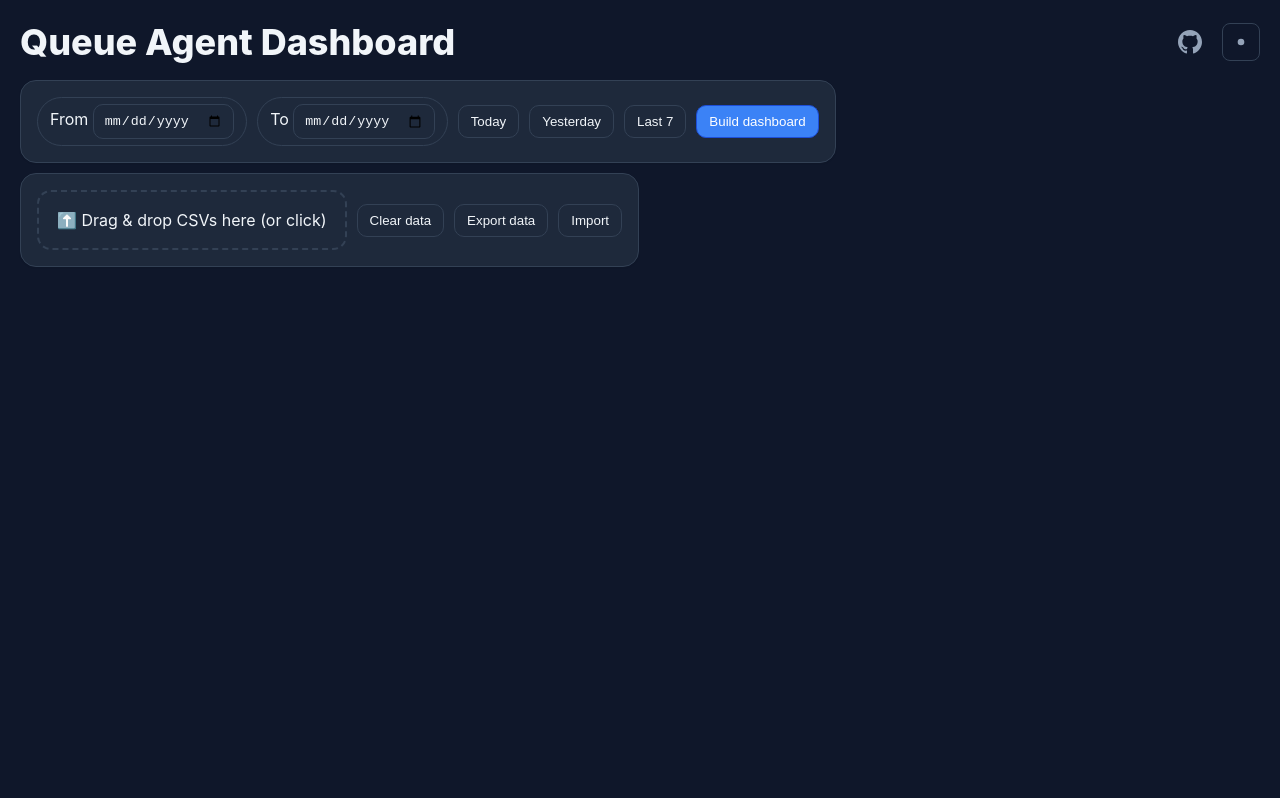
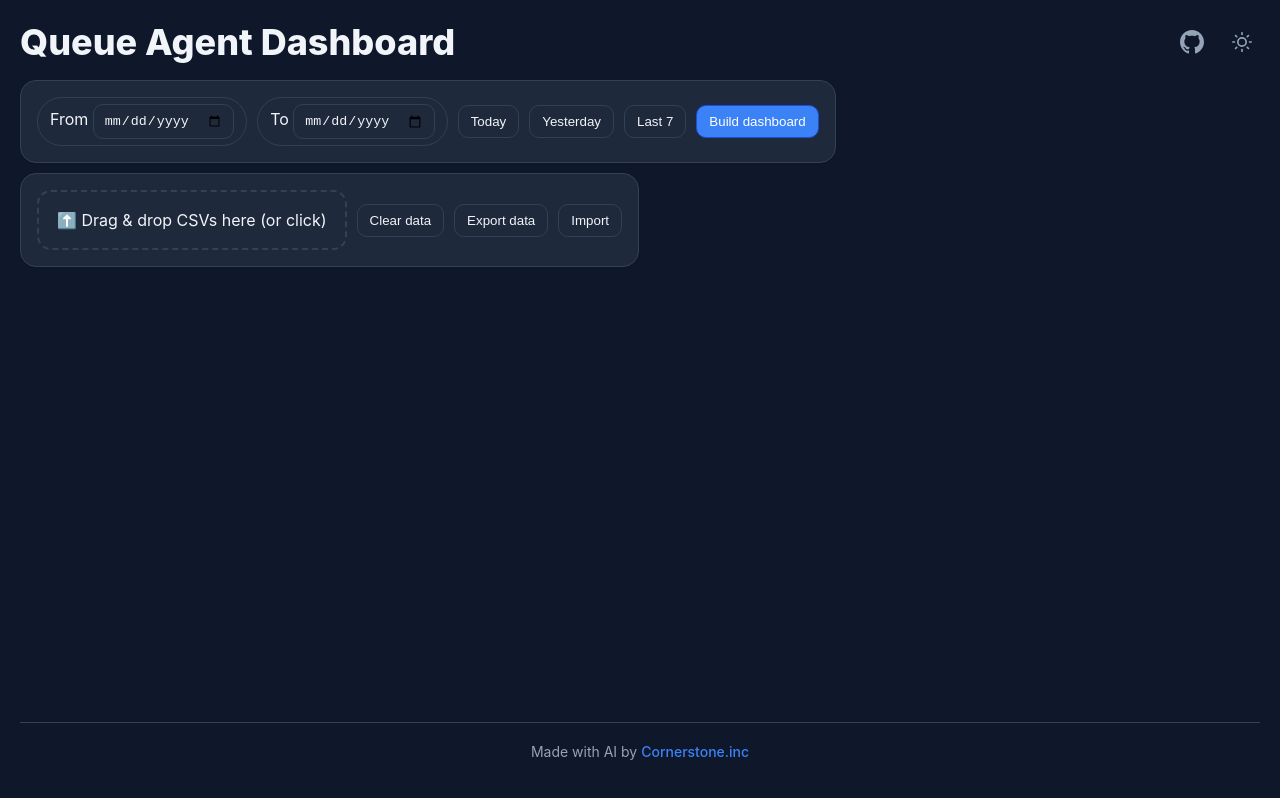
Before and after one commit to RAHB-REALTORS-Association/3cx-reports, a React (Create React App) app: page / in a window 1280 px wide. Both pictures are taken after a click on the button "Switch to dark mode". Built offline with nearby package versions, Linux system fonts and the light colour scheme.

Commit message:
Add footer component and update layout in App.js

```diff
--- a/src/App.css
+++ b/src/App.css
@@ -106,6 +106,33 @@
       border-radius: 4px;
     }
 
+    /* Footer */
+    .footer {
+      margin-top: auto;
+      padding: 20px;
+      text-align: center;
+      border-top: 1px solid var(--border);
+      background: var(--bg-primary);
+    }
+
+    .footer p {
+      margin: 0;
+      font-size: 0.875rem;
+      color: var(--text-secondary);
+    }
+
+    .footer-link {
+      color: var(--accent);
+      text-decoration: none;
+      font-weight: 500;
+      transition: color 0.2s ease;
+    }
+
+    .footer-link:hover {
+      color: var(--text-primary);
+      text-decoration: underline;
+    }
+
     /* Header actions */
     .header-actions {
       display: flex;
@@ -131,12 +158,12 @@
 
     .dark-mode-toggle {
       background: transparent;
-      border: 1px solid var(--border);
+      border: none;
       border-radius: 8px;
       padding: 8px;
       cursor: pointer;
       color: var(--text-secondary);
-      transition: all 0.2s ease;
+      transition: color 0.2s ease, background-color 0.2s ease;
       display: flex;
       align-items: center;
       justify-content: center;
@@ -145,7 +172,6 @@
     .dark-mode-toggle:hover {
       color: var(--text-primary);
       background-color: var(--border);
-      border-color: var(--text-secondary);
     }
 
     h1{font-size:2.25rem;font-weight:800}
--- a/src/App.js
+++ b/src/App.js
@@ -6,6 +6,7 @@
 import ChartGrid from "./components/ChartGrid";
 import AgentTable from "./components/AgentTable";
 import QueueFilter from "./components/QueueFilter";
+import Footer from "./components/Footer";
 import { listFiles, storeFiles, updateFileDate } from "./utils/dataStore";
 import { build } from "./services/reportService";
 import DatePromptModal from "./components/DatePromptModal";
@@ -136,6 +137,7 @@
           <AgentTable tableData={data.table} meta={data.meta} kpis={data.kpis} />
         </main>
       )}
+      <Footer />
       {promptingFile && (
         <DatePromptModal
           fileName={promptingFile.name}
--- /dev/null
+++ b/src/components/Footer.js
@@ -0,0 +1,21 @@
+import React from "react";
+
+const Footer = () => {
+  return (
+    <footer className="footer">
+      <p>
+        Made with AI by{" "}
+        <a
+          href="https://www.cornerstone.inc"
+          target="_blank"
+          rel="noopener noreferrer"
+          className="footer-link"
+        >
+          Cornerstone.inc
+        </a>
+      </p>
+    </footer>
+  );
+};
+
+export default Footer;
--- a/src/components/Header.js
+++ b/src/components/Header.js
@@ -78,8 +78,16 @@
           title={darkMode ? "Switch to light mode" : "Switch to dark mode"}
         >
           {darkMode ? (
-            <svg width="20" height="20" viewBox="0 0 24 24" fill="currentColor">
-              <path d="M12 3v1m0 16v1m9-9h-1M4 12H3m15.364 6.364l-.707-.707M6.343 6.343l-.707-.707m12.728 0l-.707.707M6.343 17.657l-.707.707M16 12a4 4 0 11-8 0 4 4 0 018 0z"/>
+            <svg width="20" height="20" viewBox="0 0 24 24" fill="none" stroke="currentColor" strokeWidth="2" strokeLinecap="round" strokeLinejoin="round">
+              <circle cx="12" cy="12" r="5"/>
+              <line x1="12" y1="1" x2="12" y2="3"/>
+              <line x1="12" y1="21" x2="12" y2="23"/>
+              <line x1="4.22" y1="4.22" x2="5.64" y2="5.64"/>
+              <line x1="18.36" y1="18.36" x2="19.78" y2="19.78"/>
+              <line x1="1" y1="12" x2="3" y2="12"/>
+              <line x1="21" y1="12" x2="23" y2="12"/>
+              <line x1="4.22" y1="19.78" x2="5.64" y2="18.36"/>
+              <line x1="18.36" y1="5.64" x2="19.78" y2="4.22"/>
             </svg>
           ) : (
             <svg width="20" height="20" viewBox="0 0 24 24" fill="currentColor">
```
